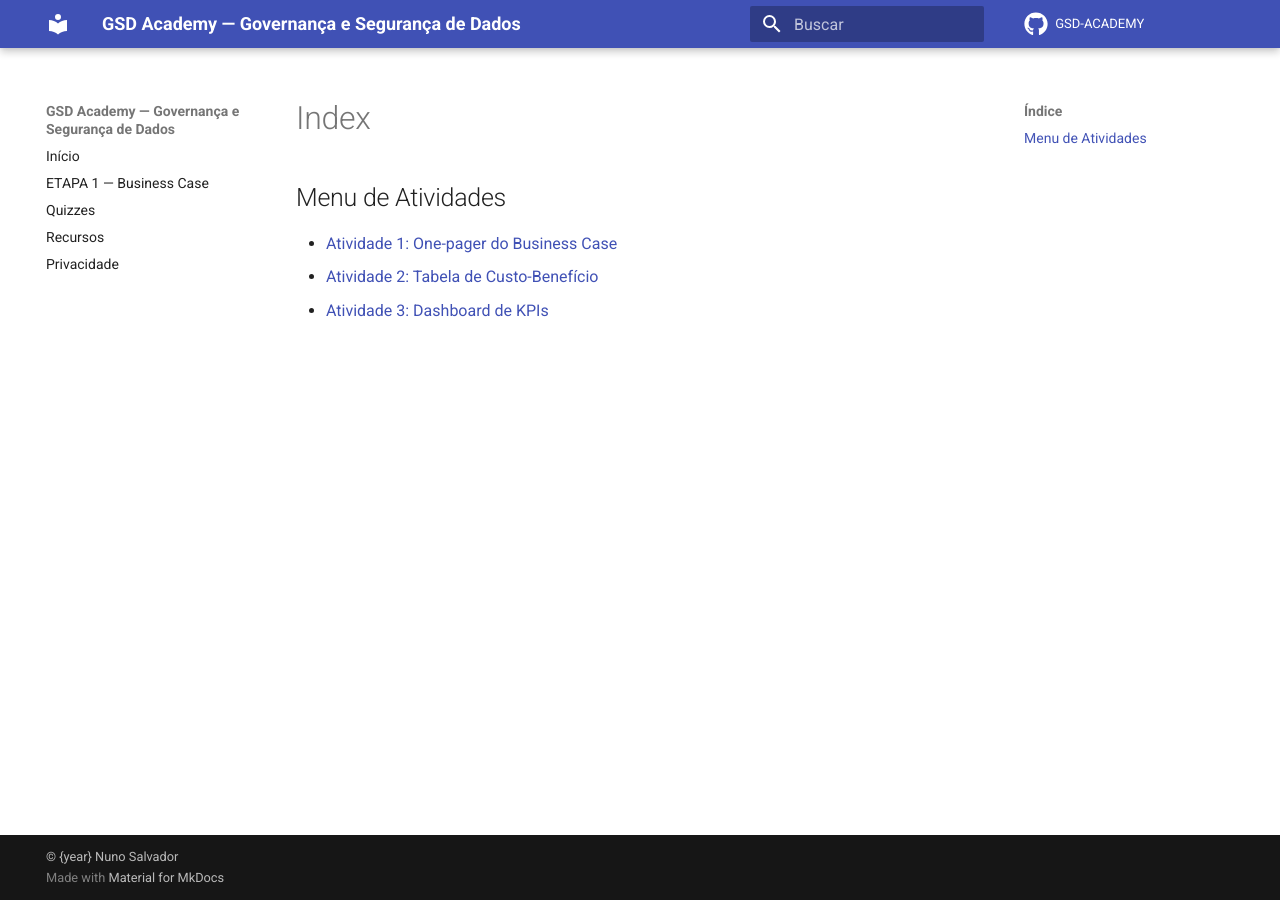
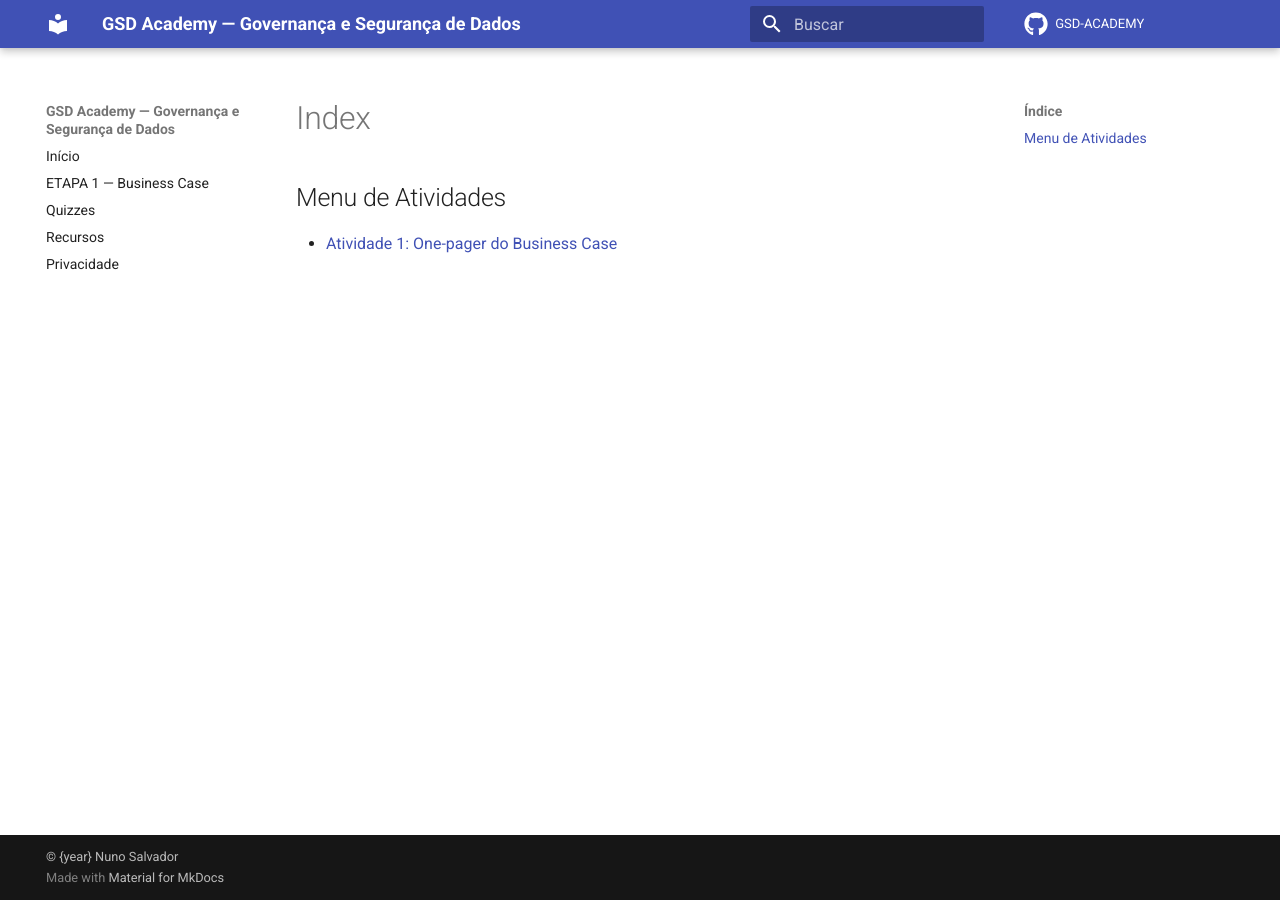
Before and after one commit to guilhasn/GDS-ACADEMY, an MkDocs documentation site: the page built from docs/ETAPA 1 - Business Case/index.md, in a window 1280 px wide. Built offline with MkDocs 1.6.1 and Material for MkDocs 9.7.7, drawn with Linux system fonts in a browser that asks for light colours; comment, search, counter and statistics services are not loaded.

Commit message:
alteration to the commit message.

```diff
--- a/docs/ETAPA 1 - Business Case/index.md
+++ b/docs/ETAPA 1 - Business Case/index.md
@@ -1,5 +1,3 @@
 ## Menu de Atividades
 
-- [Atividade 1: One-pager do Business Case](./atividade-onepager-interativo.html)
-- [Atividade 2: Tabela de Custo-Benefício](./BD_Atividade-2.md)
-- [Atividade 3: Dashboard de KPIs](./BD_Atividade-3.md)
+- [Atividade 1: One-pager do Business Case](./atividade-onepager.html)
```
